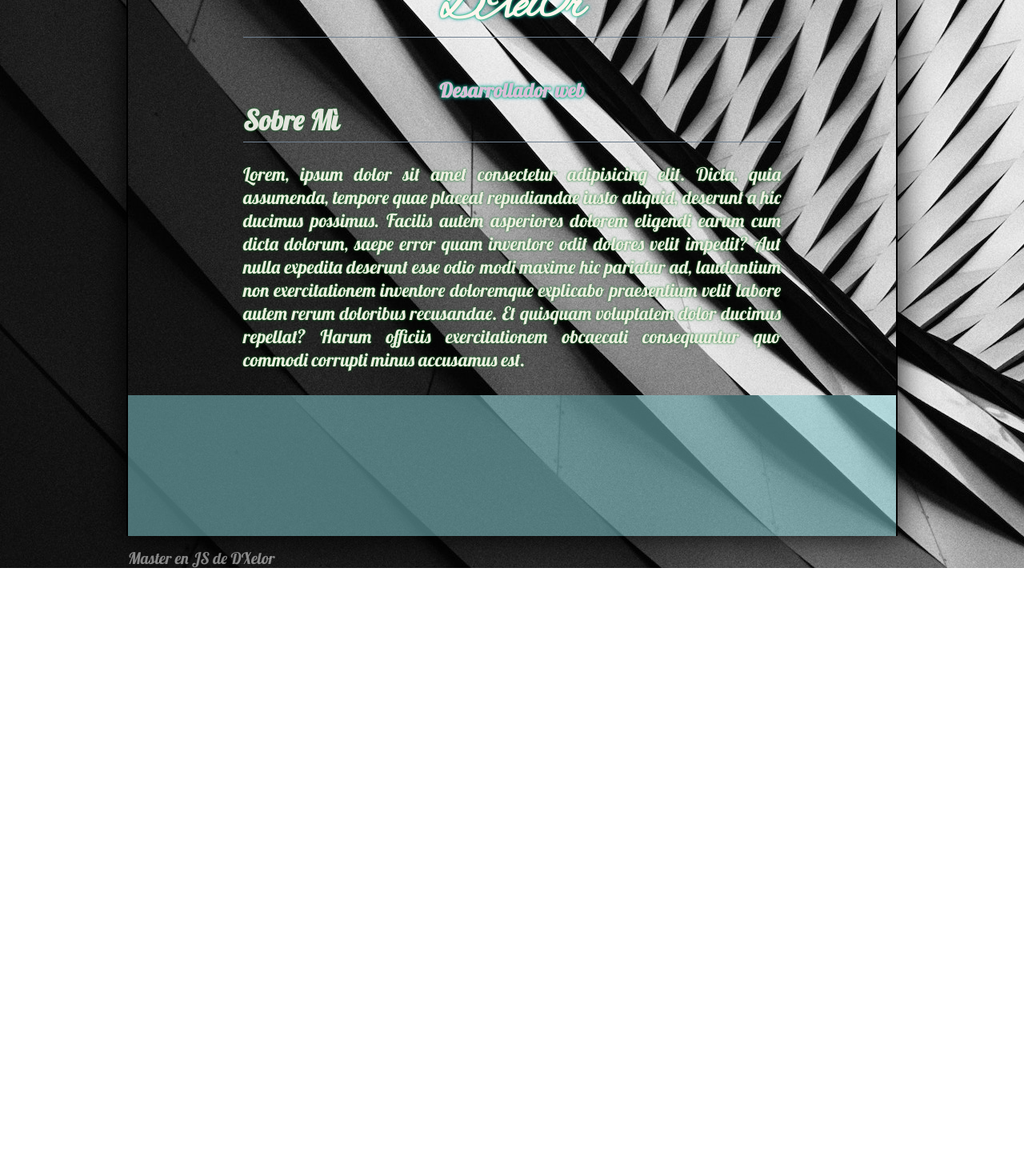
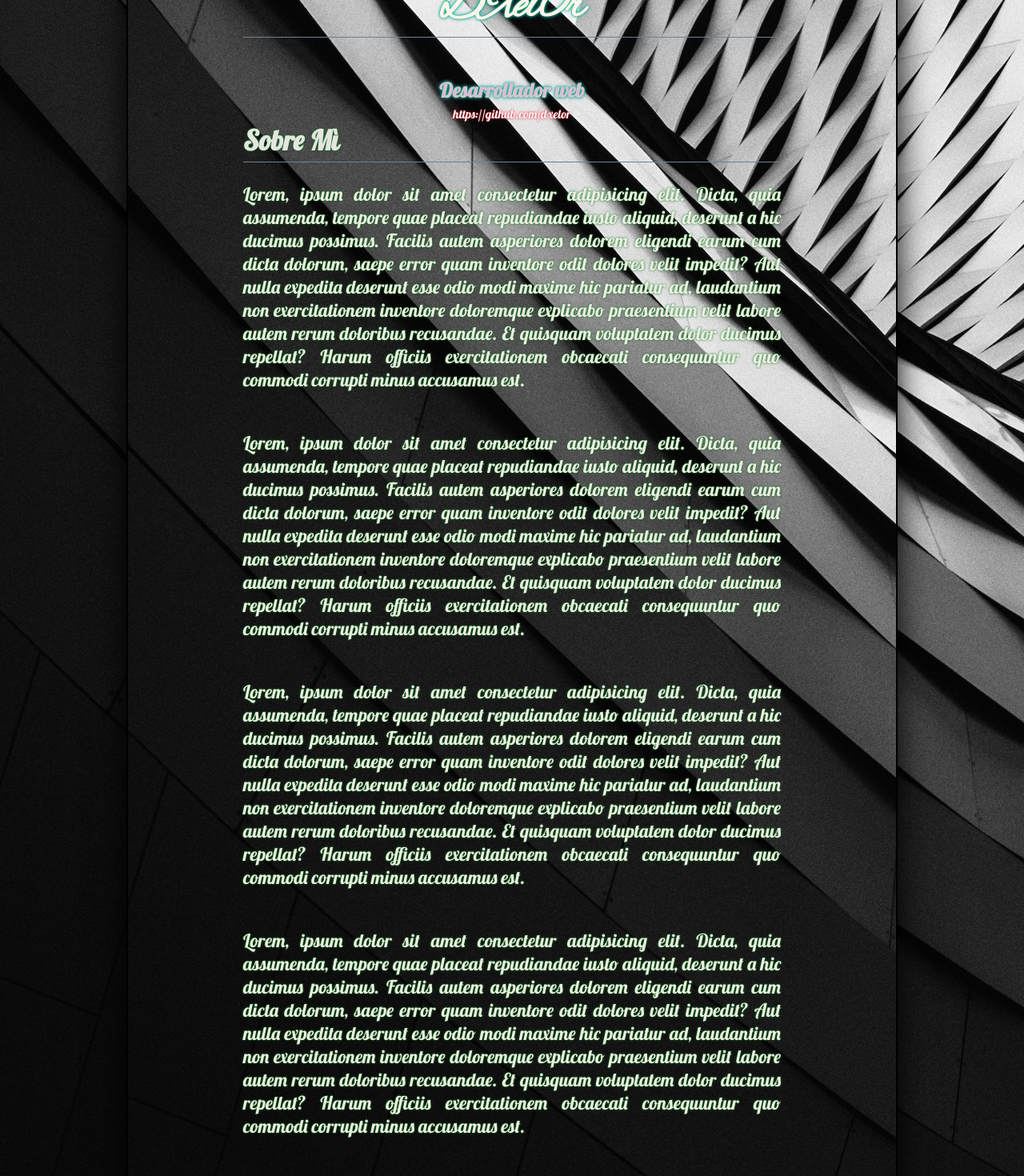
Before and after one commit to DXelor/Web-Portafolio, an Angular app in the folder portafolio/: page / in a window 1280 px wide. Shown: the part 180-1650 px from the top of the page at 80% size. Before the commit the page ends 890 px from the top, so only its background shows below. Built offline with nearby package versions, Linux system fonts and the light colour scheme.

Commit message:
Validar formulario de la pagina crear proyecto

```diff
--- a/portafolio/src/app/components/about/about.component.css
+++ b/portafolio/src/app/components/about/about.component.css
@@ -0,0 +1,62 @@
+/*sobre Mi*/
+
+#title{
+    width: 70%;
+    color: seashell;
+    text-shadow: 0 0 3px #01b947, 0 0 5px #23a3ca;
+    margin: 0px auto;
+    text-align: center;
+}
+
+#title h1{
+    font-family: "AlexBrush", Arial, Helvetica, sans-serif;
+    font-size: 60px;
+    border-bottom: 1px solid slategray;
+}
+
+#title h2{
+    font-size: 25px;
+    color: thistle;
+    margin-top: 50px;
+}
+
+#title a{
+    color: aliceblue;
+    font-size: 15px;
+    text-decoration: none;
+    text-shadow: 0 0 3px red;
+}
+
+article.about{
+    width: 70%;
+    margin: 0px auto;
+    margin-bottom: 20px;
+    font-size: 23px;
+}
+.about h2{
+    color: rgb(229, 230, 223);
+    text-shadow: 0 0 3px rgb(1, 117, 27);
+    border-bottom: 1px solid slategray;
+    padding-bottom: 5px;
+    margin-bottom: 5px;
+}
+
+.about p{
+    color: rgb(237, 238, 224);
+    text-shadow: 0 0 3px rgb(1, 117, 27);
+    padding-top: 20px;
+    padding-bottom: 30px;
+    text-align: justify;
+}
+
+/* Seccion con formulario */
+
+.container {
+    padding-left: 30px;
+}
+
+.container h2{
+    display: block;
+    border-bottom: 5px;
+    margin-bottom: 15px;
+}
--- a/portafolio/src/app/components/about/about.component.html
+++ b/portafolio/src/app/components/about/about.component.html
@@ -11,10 +11,42 @@
     <div id="title">
         <h1>{{title}}</h1>
         <h2>{{subtitle}}</h2>
-        <!-- <p>{{web}}</p> -->
+        <a href="{{web}}">{{web}}</a>
     </div>
     <article class="about">
         <h2>Sobre Mì</h2>
+        <p>
+            Lorem, ipsum dolor sit amet consectetur adipisicing elit. Dicta, quia assumenda, tempore quae placeat
+            repudiandae iusto aliquid, deserunt a hic ducimus possimus. Facilis autem asperiores dolorem eligendi earum
+            cum dicta dolorum, saepe error quam inventore odit dolores velit impedit? Aut nulla expedita deserunt esse
+            odio modi maxime hic pariatur ad, laudantium non exercitationem inventore doloremque explicabo praesentium
+            velit labore autem rerum doloribus recusandae. Et quisquam voluptatem dolor ducimus repellat? Harum officiis
+            exercitationem obcaecati consequuntur quo commodi corrupti minus accusamus est.
+        </p>
+        <p>
+            Lorem, ipsum dolor sit amet consectetur adipisicing elit. Dicta, quia assumenda, tempore quae placeat
+            repudiandae iusto aliquid, deserunt a hic ducimus possimus. Facilis autem asperiores dolorem eligendi earum
+            cum dicta dolorum, saepe error quam inventore odit dolores velit impedit? Aut nulla expedita deserunt esse
+            odio modi maxime hic pariatur ad, laudantium non exercitationem inventore doloremque explicabo praesentium
+            velit labore autem rerum doloribus recusandae. Et quisquam voluptatem dolor ducimus repellat? Harum officiis
+            exercitationem obcaecati consequuntur quo commodi corrupti minus accusamus est.
+        </p>
+        <p>
+            Lorem, ipsum dolor sit amet consectetur adipisicing elit. Dicta, quia assumenda, tempore quae placeat
+            repudiandae iusto aliquid, deserunt a hic ducimus possimus. Facilis autem asperiores dolorem eligendi earum
+            cum dicta dolorum, saepe error quam inventore odit dolores velit impedit? Aut nulla expedita deserunt esse
+            odio modi maxime hic pariatur ad, laudantium non exercitationem inventore doloremque explicabo praesentium
+            velit labore autem rerum doloribus recusandae. Et quisquam voluptatem dolor ducimus repellat? Harum officiis
+            exercitationem obcaecati consequuntur quo commodi corrupti minus accusamus est.
+        </p>
+        <p>
+            Lorem, ipsum dolor sit amet consectetur adipisicing elit. Dicta, quia assumenda, tempore quae placeat
+            repudiandae iusto aliquid, deserunt a hic ducimus possimus. Facilis autem asperiores dolorem eligendi earum
+            cum dicta dolorum, saepe error quam inventore odit dolores velit impedit? Aut nulla expedita deserunt esse
+            odio modi maxime hic pariatur ad, laudantium non exercitationem inventore doloremque explicabo praesentium
+            velit labore autem rerum doloribus recusandae. Et quisquam voluptatem dolor ducimus repellat? Harum officiis
+            exercitationem obcaecati consequuntur quo commodi corrupti minus accusamus est.
+        </p>
         <p>
             Lorem, ipsum dolor sit amet consectetur adipisicing elit. Dicta, quia assumenda, tempore quae placeat
             repudiandae iusto aliquid, deserunt a hic ducimus possimus. Facilis autem asperiores dolorem eligendi earum
--- a/portafolio/src/app/components/about/about.component.ts
+++ b/portafolio/src/app/components/about/about.component.ts
@@ -13,7 +13,7 @@ export class AboutComponent implements OnInit {
   constructor() {
     this.title = "DXel0r";
     this.subtitle = "Desarrollador web";
-    //this.web = "dxelor.com";
+    this.web = "https://github.com/dxelor";
   }
 
   ngOnInit(): void {
--- a/portafolio/src/app/components/create/create.component.css
+++ b/portafolio/src/app/components/create/create.component.css
@@ -0,0 +1,62 @@
+/*formularios*/
+
+h2{
+    color: white;
+    color: transparent;
+    text-shadow: 2px 2px 1px rgba(255, 255, 255, 0.7);
+    width: 50%;
+    margin-left: 25px;
+    -webkit-background-clip: text;
+    -moz-background-clip: text;
+    background-clip: text;
+}
+
+form{
+    width: 80%;
+    margin-left: 25px;
+}
+
+form label{
+    display: block;
+    width: 70%;
+    margin-top: 10px;
+    margin-bottom: 5px;
+}
+
+form input[type="text"],
+form input[type="number"],
+form input[type="email"],
+form textarea{
+    width: 40%;
+    padding: 5px;
+}
+
+form button,
+form input[type="submit"]{
+    display: block;
+    font-size: 17px;
+    padding: 5px;
+    margin-top: 15px;
+    color: aliceblue;
+    background: rgb(7, 88, 25);
+    box-shadow: 0 0 3px #68ff54, 0 0 5px #89ffff;
+    cursor: pointer;
+}
+form button:hover,
+form input[type="submit"]:hover{
+    background: rgb(27, 131, 50);
+    box-shadow: 0 0 3px #b8eeb1, 0 0 5px #65b1f8;
+}
+form input[disabled]{
+    background: rgb(170, 170, 170);
+    box-shadow: 0 0 3px #0b0c0b, 0 0 5px #162b3f;
+    cursor: not-allowed;
+}
+form input[disabled]:hover{
+    background: rgb(170, 170, 170);
+    box-shadow: 0 0 3px #0b0c0b, 0 0 5px #162b3f;
+}
+p span{
+    color: cornsilk;
+    font-size: 13px;
+}
--- a/portafolio/src/app/components/create/create.component.html
+++ b/portafolio/src/app/components/create/create.component.html
@@ -3,15 +3,24 @@
     <form #projectForm="ngForm" (ngSubmit)="onSubmit(projectForm)">
         <p>
             <label for="name">Nombre</label>
-            <input type="text" name="name" #name="ngModel" [(ngModel)]="project.name"/>
+            <input type="text" name="name" #name="ngModel" [(ngModel)]="project.name" required/>
+            <span *ngIf="name.touched && !name.valid">
+                El nombre es obligatorio
+            </span>
         </p>
         <p>
             <label for="description">descripción</label>
-            <textarea name="description" #descrption="ngModel" [(ngModel)]="project.description"></textarea>
+            <textarea name="description" #description="ngModel" [(ngModel)]="project.description" required></textarea>
+            <span *ngIf="description.touched && !description.valid">
+                La descripcion es obligatorio
+            </span>
         </p>
         <p>
             <label for="category">Categoria</label>
-            <input type="text" name="category" #category="ngModel" [(ngModel)]="project.category"/>
+            <input type="text" name="category" #category="ngModel" [(ngModel)]="project.category" required/>
+            <span *ngIf="category.touched && !category.valid">
+                la categoria es obligatoria
+            </span>
         </p>
         <p>
             <label for="year">Año de lanzamiento</label>
@@ -19,12 +28,15 @@
         </p>
         <p>
             <label for="langs">lenguajes usados</label>
-            <input type="text" name="langs" #langs="ngModel" [(ngModel)]="project.langs"/>
+            <input type="text" name="langs" #langs="ngModel" [(ngModel)]="project.langs" required/>
+            <span *ngIf="langs.touched && !langs.valid">
+                se requieren lenguajes
+            </span>
         </p>
         <p>
             <label for="image">imagen del proyecto</label>
             <input type="file" name="image" placeholder="Subir Imagen"/>
         </p>
-        <input type="submit" value="Enviar"/>
+        <input type="submit" value="Enviar" [disabled]="!projectForm.form.valid"/>
     </form>
 </div>
--- a/portafolio/src/assets/css/styles.css
+++ b/portafolio/src/assets/css/styles.css
@@ -36,7 +36,8 @@ header{
     display: block;
     width: 100%;
     height: 90px;
-    background: rgba(53, 255, 55, 0.3);
+    background: rgba(9, 99, 10, 0.8);
+    box-shadow: inset 0 0 10px #f8f8f8, 0 0 5px #0000FF;
     position: fixed;
     text-transform: uppercase;
 }
@@ -96,7 +97,6 @@ header a:hover, .actived{
     width: 75%;
     margin: 0px auto;
     box-shadow: 0 0 40px black;
-    background: rgba(133, 210, 216, 0.5);
     padding-top: 150px;
     border-left: 2px solid black;
     border-right: 2px solid black;
@@ -109,98 +109,3 @@ footer{
     padding-top: 15px;
     color: rgba(250, 250, 250, 0.5);
 }
-
-
-/*sobre Mi*/
-
-#title{
-    width: 70%;
-    color: seashell;
-    text-shadow: 0 0 3px #01b947, 0 0 5px #23a3ca;
-    margin: 0px auto;
-    text-align: center;
-}
-
-#title h1{
-    font-family: "AlexBrush", Arial, Helvetica, sans-serif;
-    font-size: 60px;
-    border-bottom: 1px solid slategray;
-}
-
-#title h2{
-    font-size: 25px;
-    color: thistle;
-    margin-top: 50px;
-}
-
-article.about{
-    width: 70%;
-    margin: 0px auto;
-    margin-bottom: 20px;
-    font-size: 23px;
-}
-.about h2{
-    color: rgb(229, 230, 223);
-    text-shadow: 0 0 3px rgb(1, 117, 27);
-    border-bottom: 1px solid slategray;
-    padding-bottom: 5px;
-    margin-bottom: 5px;
-}
-
-.about p{
-    color: rgb(237, 238, 224);
-    text-shadow: 0 0 3px rgb(1, 117, 27);
-    padding-top: 20px;
-    padding-bottom: 30px;
-    text-align: justify;
-}
-
-/* Seccion con formulario */
-
-.container {
-    padding-left: 30px;
-}
-
-.container h2{
-    display: block;
-    border-bottom: 5px;
-    margin-bottom: 15px;
-}
-
-/*formularios*/
-
-form{
-    width: 50%;
-}
-
-form label{
-    display: block;
-    width: 100%;
-    margin-top: 10px;
-    margin-bottom: 5px;
-}
-
-form input[type="text"],
-form input[type="number"],
-form input[type="email"],
-form textarea{
-    width: 80%;
-    padding: 5px;
-}
-
-form button,
-form input[type="submit"]{
-    display: block;
-    font-size: 17px;
-    padding: 5px;
-    margin-top: 15px;
-    color: aliceblue;
-    background: rgb(7, 88, 25);
-    box-shadow: 0 0 3px #68ff54, 0 0 5px #89ffff;
-    cursor: pointer;
-}
-form button:hover,
-form input[type="submit"]:hover{
-    background: rgb(27, 131, 50);
-    box-shadow: 0 0 3px #b8eeb1, 0 0 5px #65b1f8;
-}
```
